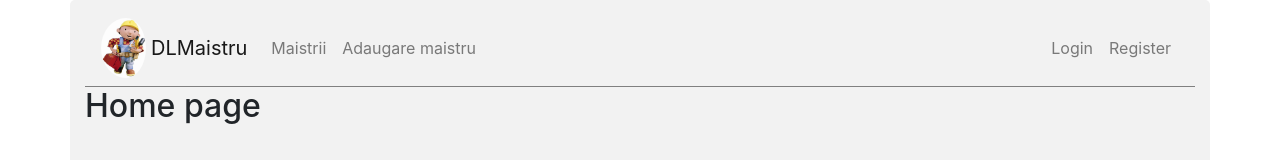
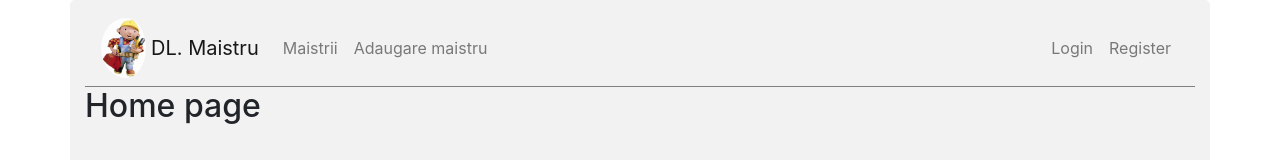
Before and after one commit to RoxanaAI/DLMaistru, a React (Create React App) app: page / in a window 1280 px wide. Shown: the top 160 px of the page. Built offline with nearby package versions, Linux system fonts and the light colour scheme; no server answers.

Commit message:
Renamed Label

```diff
--- a/src/components/Navbar.js
+++ b/src/components/Navbar.js
@@ -23,7 +23,7 @@
     return (
       <nav className="navbar navbar-light navbar-expand ">
             <img src={logo} alt="logo-mistru" className="logo"></img>
-            <Link className="navbar-brand" to="/">DLMaistru</Link>
+            <Link className="navbar-brand" to="/">DL. Maistru</Link>
             <div className="collapse navbar-collapse">
                 <ul className="navbar-nav mr-auto">
                     <li className="nav-item">
```
